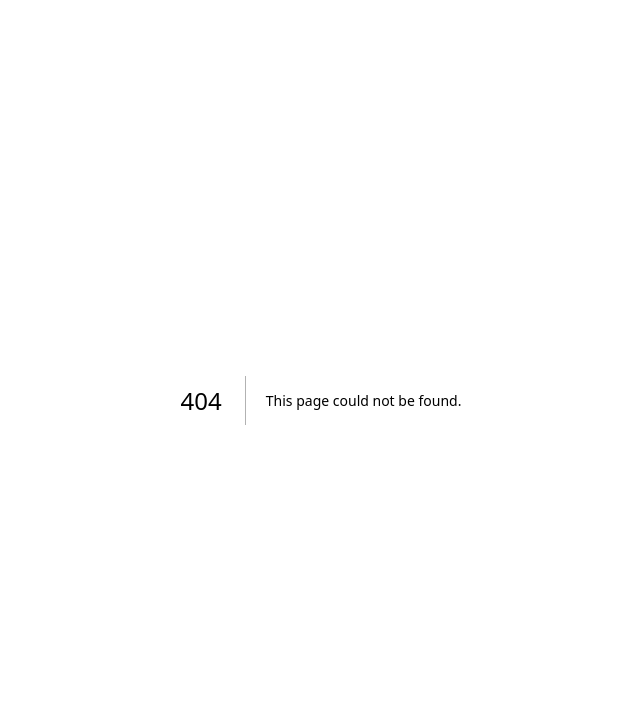
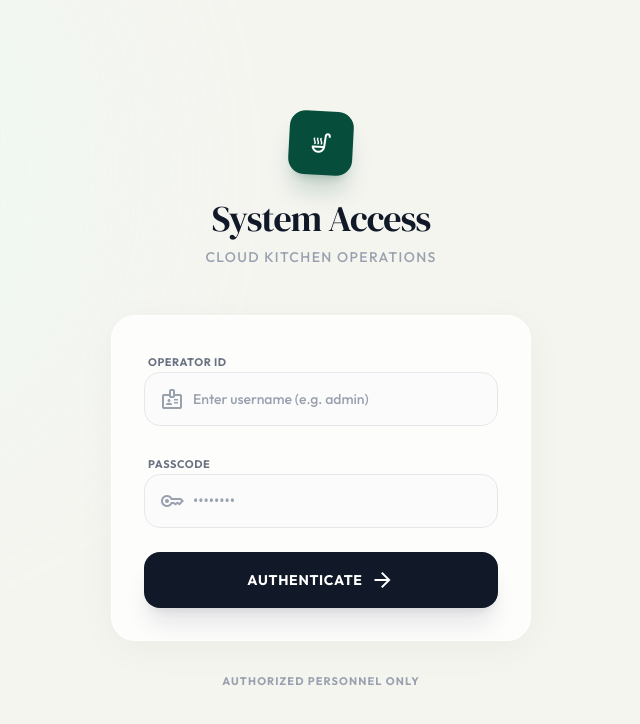
Before and after one commit to chandraprakash-ai/cloudkitchen, a Next.js app: page /admin/login in a window 1280 px wide. Before the commit this address had no page. Shown: the top 724 px of the page, without its empty margins (319-959 px from the left). Built offline with nearby package versions, Linux system fonts and the light colour scheme.

Commit message:
update undici for local networking

```diff
--- a/package.json
+++ b/package.json
@@ -12,7 +12,8 @@
     "@supabase/supabase-js": "^2.97.0",
     "next": "16.1.6",
     "react": "19.2.3",
-    "react-dom": "19.2.3"
+    "react-dom": "19.2.3",
+    "undici": "^7.22.0"
   },
   "devDependencies": {
     "@tailwindcss/postcss": "^4",
--- a/src/app/admin/layout.js
+++ b/src/app/admin/layout.js
@@ -1,8 +1,7 @@
 "use client";
 import Link from "next/link";
-import { usePathname } from "next/navigation";
-import { useState } from "react";
-
+import { usePathname, useRouter } from "next/navigation";
+import { useState, useEffect } from "react";
 const adminNav = [
     { name: "Dashboard", href: "/admin", icon: "dashboard" },
     { name: "Orders", href: "/admin/orders", icon: "receipt_long" },
@@ -12,8 +11,48 @@ const adminNav = [
 
 export default function AdminLayout({ children }) {
     const pathname = usePathname();
+    const router = useRouter();
     const [isMobileMenuOpen, setIsMobileMenuOpen] = useState(false);
     const [isDesktopCollapsed, setIsDesktopCollapsed] = useState(false);
+    const [isLoading, setIsLoading] = useState(true);
+
+    useEffect(() => {
+        let mounted = true;
+        const checkAuth = () => {
+            if (!mounted) return;
+            const isAuthenticated = localStorage.getItem("adminAuth") === "true";
+
+            if (!isAuthenticated && pathname !== '/admin/login') {
+                router.push('/admin/login');
+            } else if (isAuthenticated && pathname === '/admin/login') {
+                router.push('/admin');
+            } else {
+                setIsLoading(false);
+            }
+        };
+        checkAuth();
+
+        return () => {
+            mounted = false;
+        };
+    }, [pathname, router]);
+
+    const handleSignOut = () => {
+        localStorage.removeItem("adminAuth");
+        router.push('/admin/login');
+    };
+
+    if (isLoading) {
+        return (
+            <div className="min-h-screen bg-surface flex items-center justify-center">
+                <div className="w-8 h-8 rounded-full border-2 border-emerald border-t-transparent animate-spin"></div>
+            </div>
+        );
+    }
+
+    if (pathname === '/admin/login') {
+        return <>{children}</>;
+    }
 
     const sidebarWidth = isDesktopCollapsed ? "w-20" : "w-64";
     const mainMargin = isDesktopCollapsed ? "lg:ml-20" : "lg:ml-64";
@@ -82,6 +121,16 @@ export default function AdminLayout({ children }) {
                                 <p className="text-[11px] text-emerald-light/80 truncate">Manager</p>
                             </div>
                         )}
+                        {!isDesktopCollapsed && (
+                            <button onClick={handleSignOut} className="p-1.5 hover:bg-white/10 rounded-lg text-white/70 hover:text-white transition-colors shrink-0" title="Sign Out">
+                                <span className="material-symbols-outlined text-[18px]">logout</span>
+                            </button>
+                        )}
+                        {isDesktopCollapsed && (
+                            <button onClick={handleSignOut} className="absolute bottom-4 left-1/2 -translate-x-1/2 w-10 h-10 flex items-center justify-center rounded-lg hover:bg-white/10 text-white/70 hover:text-white transition-colors" title="Sign Out">
+                                <span className="material-symbols-outlined text-[18px]">logout</span>
+                            </button>
+                        )}
                     </div>
                 </div>
             </aside>
--- /dev/null
+++ b/src/app/admin/login/page.js
@@ -0,0 +1,106 @@
+"use client";
+import { useState } from "react";
+import { useRouter } from "next/navigation";
+
+export default function AdminLogin() {
+    const [username, setUsername] = useState("");
+    const [password, setPassword] = useState("");
+    const [error, setError] = useState(null);
+    const [isLoading, setIsLoading] = useState(false);
+    const router = useRouter();
+
+    const handleLogin = async (e) => {
+        e.preventDefault();
+        setIsLoading(true);
+        setError(null);
+
+        // Simulated local authentication
+        setTimeout(() => {
+            if (username === "admin" && password === "admin1234") {
+                localStorage.setItem("adminAuth", "true");
+                router.push("/admin");
+            } else {
+                setError("Invalid Operator ID or Passcode.");
+            }
+            setIsLoading(false);
+        }, 600);
+    };
+
+
+    return (
+        <div className="min-h-screen bg-surface flex flex-col items-center justify-center p-4 selection:bg-emerald-light/30 filter relative overflow-hidden">
+            {/* Architectural ambient shapes */}
+            <div className="absolute top-[-10%] left-[-10%] w-[40vw] h-[40vw] max-w-[500px] max-h-[500px] bg-emerald-50 rounded-[40%] blur-[120px] opacity-70"></div>
+            <div className="absolute bottom-[-10%] right-[-10%] w-[30vw] h-[30vw] max-w-[400px] max-h-[400px] bg-gold-light/20 rounded-full blur-[100px] opacity-60"></div>
+
+            <div className="w-full max-w-[420px] z-10 animate-fade-in">
+                <div className="text-center mb-12">
+                    <div className="w-16 h-16 bg-emerald text-white flex items-center justify-center rounded-2xl mx-auto mb-6 shadow-xl shadow-emerald/20 rotate-3 hover:rotate-0 transition-transform duration-500">
+                        <span className="material-symbols-outlined text-[32px]">soup_kitchen</span>
+                    </div>
+                    <h1 className="font-display text-4xl text-surface-dark mb-2 tracking-tight">System Access</h1>
+                    <p className="text-sm font-medium text-gray-400 tracking-widest uppercase">Cloud Kitchen Operations</p>
+                </div>
+
+                <div className="bg-white/80 backdrop-blur-2xl rounded-3xl p-8 shadow-[0_8px_40px_rgba(0,0,0,0.04)] border border-white">
+                    <form onSubmit={handleLogin} className="space-y-6">
+                        {error && (
+                            <div className="p-4 bg-red-50/50 border border-red-100 rounded-xl text-red-600 text-sm font-medium animate-slide-up text-center">
+                                {error}
+                            </div>
+                        )}
+
+                        <div className="space-y-1.5 group">
+                            <label className="text-[11px] font-bold text-gray-500 uppercase tracking-wider ml-1 group-focus-within:text-emerald transition-colors">Operator ID</label>
+                            <div className="relative">
+                                <span className="absolute left-4 top-1/2 -translate-y-1/2 material-symbols-outlined text-gray-400 text-[20px] group-focus-within:text-emerald transition-colors">badge</span>
+                                <input
+                                    type="text"
+                                    value={username}
+                                    onChange={(e) => setUsername(e.target.value)}
+                                    placeholder="Enter username (e.g. admin)"
+                                    className="w-full bg-gray-50/50 border border-gray-200 rounded-2xl py-4 pl-12 pr-4 text-sm font-medium text-surface-dark placeholder:text-gray-400 focus:outline-none focus:border-emerald focus:ring-4 focus:ring-emerald/10 transition-all"
+                                    required
+                                />
+                            </div>
+                        </div>
+
+                        <div className="space-y-1.5 group">
+                            <label className="text-[11px] font-bold text-gray-500 uppercase tracking-wider ml-1 group-focus-within:text-emerald transition-colors">Passcode</label>
+                            <div className="relative">
+                                <span className="absolute left-4 top-1/2 -translate-y-1/2 material-symbols-outlined text-gray-400 text-[20px] group-focus-within:text-emerald transition-colors">key</span>
+                                <input
+                                    type="password"
+                                    value={password}
+                                    onChange={(e) => setPassword(e.target.value)}
+                                    placeholder="••••••••"
+                                    className="w-full bg-gray-50/50 border border-gray-200 rounded-2xl py-4 pl-12 pr-4 text-sm font-medium text-surface-dark placeholder:text-gray-400 focus:outline-none focus:border-emerald focus:ring-4 focus:ring-emerald/10 transition-all font-sans"
+                                    required
+                                />
+                            </div>
+                        </div>
+
+                        <button
+                            type="submit"
+                            disabled={isLoading}
+                            className="w-full bg-surface-dark text-white rounded-2xl py-4 text-sm font-bold uppercase tracking-wider hover:bg-emerald transition-colors duration-300 shadow-xl shadow-surface-dark/10 hover:shadow-emerald/20 disabled:opacity-70 disabled:pointer-events-none active:scale-[0.98] flex items-center justify-center gap-2"
+                        >
+                            {isLoading ? (
+                                <div className="w-5 h-5 border-2 border-white/30 border-t-white rounded-full animate-spin"></div>
+                            ) : (
+                                <>
+                                    Authenticate
+                                    <span className="material-symbols-outlined text-[18px]">arrow_forward</span>
+                                </>
+                            )}
+                        </button>
+                    </form>
+                </div>
+
+                <p className="text-center mt-8 text-[11px] font-bold text-gray-400 uppercase tracking-widest">
+                    Authorized Personnel Only
+                </p>
+            </div>
+        </div>
+    );
+}
```
Also changed, not shown: 1 other file (tests, documents, lock files or other folders).
